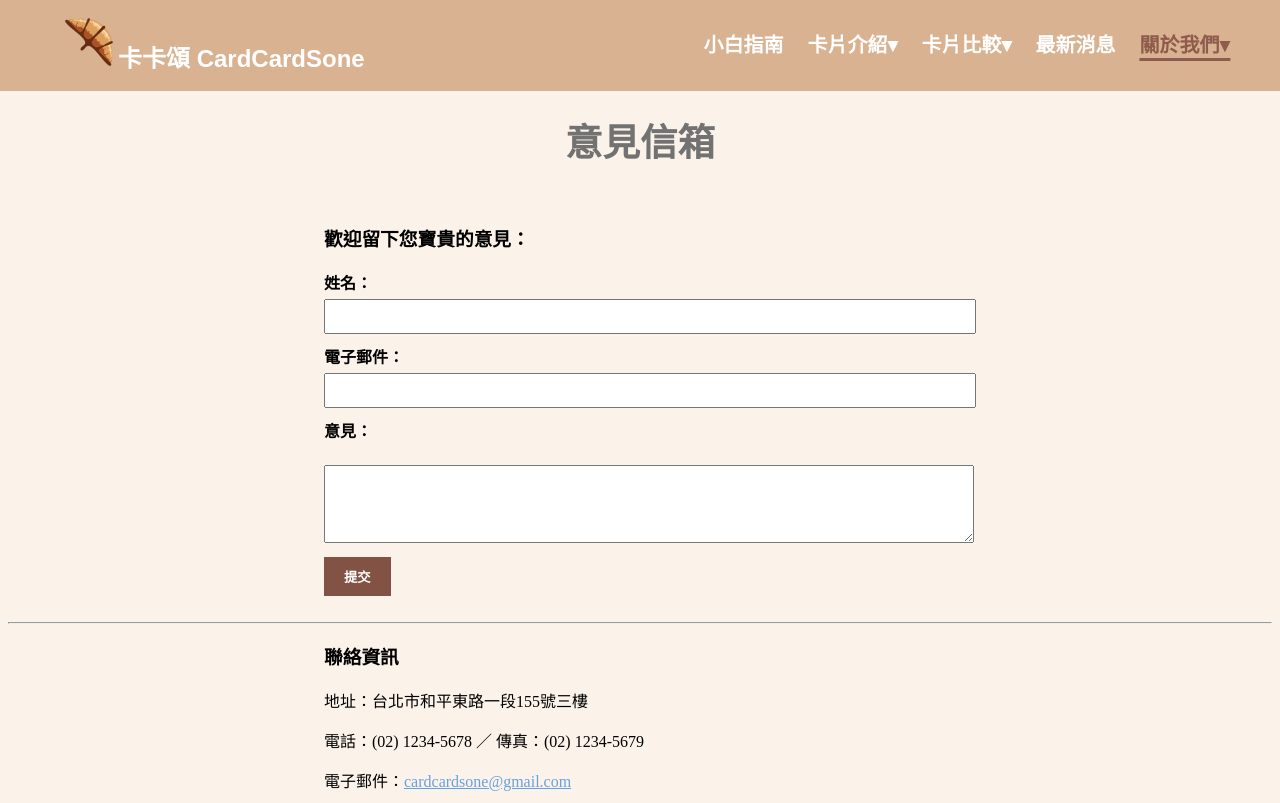
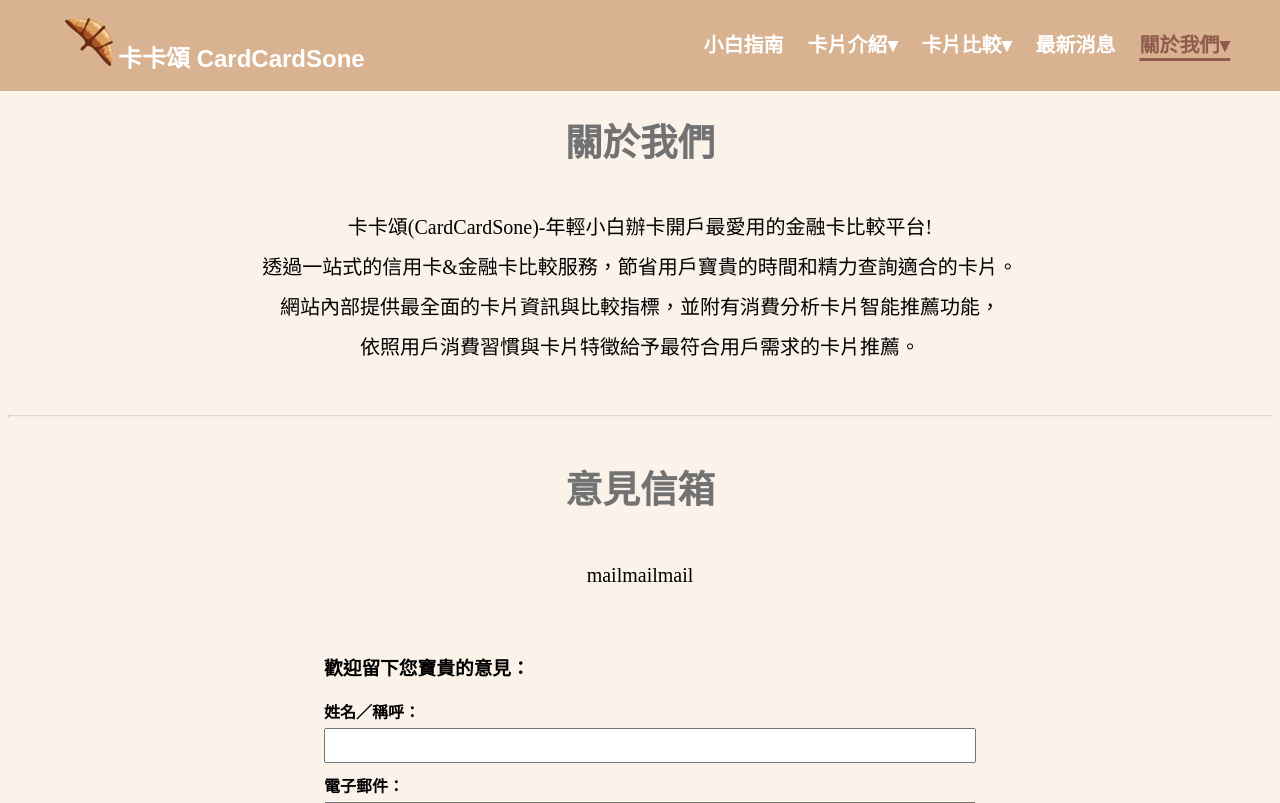
Before and after one commit to chi1007/CardCardSone, a Flask app: page /contact in a window 1280 px wide. Shown: the top 803 px of the page. Run offline with Flask 3, Linux system fonts and the light colour scheme.

Commit message:
意見信箱、小白指南頁面調整

```diff
--- a/webapp/static/css/common.css
+++ b/webapp/static/css/common.css
@@ -1,6 +1,6 @@
 body {
     background-color: #fbf3ea;
-  }
+}
 
 /* 頁頭 */
 .header-container {
--- a/webapp/static/css/mail.css
+++ b/webapp/static/css/mail.css
@@ -1,5 +1,32 @@
 /* 標題&標籤 */
 
+.section-abouttitle{
+    color: #727272;
+    font: 25px/100% Epilogue, sans-serif;
+    display: flex;
+    background-color: #fbf3ea;
+    text-align: center;
+    flex-direction: column;
+    margin-top: 100px;
+    width: 100%;
+    padding: 0px;
+    /* background-image: url('abouttitle.background.jpg'); */
+}
+
+
+.section-content{
+    display: flex;
+    background-color: #fbf3ea;
+    text-align: center;
+    line-height: 2;
+    font-size: 20px;
+    flex-direction: column;
+    padding: 0px;
+    padding-top: 0px;
+    padding-bottom: 20px;
+}
+
+/* 意見信箱 */
 .section-mailtitle {
     color: #727272;
     font: 25px/100% Epilogue, sans-serif;
@@ -7,51 +34,53 @@
     background-color: #fbf3ea;
     text-align: center;
     flex-direction: column;
+    margin-top: 30px;
+    width: 100%;
     padding: 0px;
-    margin-top: 100px;
-    width: 100%;
 }
 
 
-.container {
+
+.mail-container {
     width: 50%;
     margin: 0 auto;
 }
 
-.form {
+.mail-form {
     margin-bottom: 20px;
 }
 
-.label {
+.mail-label {
     display: block;
     margin-bottom: 5px;
     font-weight:bold
 }
 
-.input[type="text"],
-.input[type="email"],
-.textarea {
+.mail-input[type="text"],
+.mail-input[type="email"],
+.mail-textarea {
     width: 100%;
     padding: 8px;
     margin-bottom: 10px;
 }
 
-.button {
+.mail-button {
     padding: 10px 20px;
     background-color: #825245;
     color: #fff;
     border: none;
     cursor: pointer;
-    font-weight:bold
+    font-weight:bold;
+    margin-bottom: 20px;
 }
 
-.button:hover {
+.mail-button:hover {
     background-color: #f4ceb4;
     color: #5e3d34;
-    font-weight:bold
+    /* font-weight:bold */
 }
 
-/* #response {
+/* #mail-response {
     margin-top: 20px;
     padding: 10px;
     border: 1px solid #ccc;
@@ -59,18 +88,39 @@
 
 
 /* 内嵌分隔線 */
-.hr {
-    border: 0;
-    height: 0;
+.hr1 {
+    border: 20;
+    height: 0px;
     border-top: 1px solid rgba(0,0,0,0.1);
-    border-bottom: 1px solid rgba(255,255,255,0.3);
+    /* border-bottom: 1px solid rgba(255,255,255,0.3); */
 }
 
-
-.container contact center {
+.contact_center{
     display: flex;
     flex-direction: column;
     padding: 0 0px;
-    margin-top: 146px;
+    margin-top: 0px;
     width: 100%;
+    text-align:center;
+    align-items: center;
+    font-size: 20px;
 }
+
+.contact-info h3{
+    font-size: 30px;
+}
+
+.map-container {
+    position: relative;
+    width: 100%;
+    padding-bottom: 40%; /* 地圖顯示比例 */
+}
+
+.map-container iframe {
+    position: absolute;
+    top: 0;
+    left: 0;
+    width: 100%;
+    height: 100%;
+    border: 0;
+}
--- a/webapp/templates/CreditCard_mail.html
+++ b/webapp/templates/CreditCard_mail.html
@@ -48,57 +48,62 @@
 </header>
 </div>
 
+<section class="section-abouttitle">
+    <h2>關於我們</h2>
+</section>
+
+<section class="section-content">
+    <p>卡卡頌(CardCardSone)-年輕小白辦卡開戶最愛用的金融卡比較平台!<br>
+    透過一站式的信用卡&金融卡比較服務，節省用戶寶貴的時間和精力查詢適合的卡片。<br>網站內部提供最全面的卡片資訊與比較指標，並附有消費分析卡片智能推薦功能，<br>依照用戶消費習慣與卡片特徵給予最符合用戶需求的卡片推薦。</p>
+</section>
+
+<hr class="hr1">
+
 <section class="section-mailtitle">
     <h2>意見信箱</h2>
 
-
+</section>
+<section class="section-content">
+    <p>mailmailmail</p>
 </section>
 
-    <section class="section-mail">
-        <!-- <p>mailmailmail</p> -->
-
-    </section>
-<br>
-    <div class="container">
+<div class="mail-container">
     <h3>歡迎留下您寶貴的意見：</h3>
     <form id="feedbackForm">
-            <label class=label for="name" >姓名：</label>
-            <input class=input type="text" id="name" name="name" required><br>
-            <label class=label for="email">電子郵件：</label>
-            <input class=input type="email" id="email" name="email" required><br>
-            <label class=label for="message">意見：</label><br>
-            <textarea class=textarea id="message" name="message" rows="4" required></textarea><br>
-            <button class=button type="submit"  >提交</button>
+        <label class=mail-label for="name" >姓名／稱呼：</label>
+        <input class=mail-input type="text" id="name" name="name" required><br>
+        <label class=mail-label for="email">電子郵件：</label>
+        <input class=mail-input type="email" id="email" name="email" required><br>
+        <label class=mail-label for="message">任何意見或想對我們說的話：</label><br>
+        <textarea class=mail-textarea id="message" name="message" rows="4" required></textarea><br>
+        <button class=mail-button type="submit"  >提交</button>
     </form>
-        <div id="response"></div>
+    <!-- <div id="mail-response"></div> -->
 </div>
 
-<br>
-    <hr class="hr1">  <!--分隔線 -->
+<hr class="hr1">
 
-    <article class="container contact center">
-        <!-- <h2>聯絡資訊</h2> -->
+<article class="contact_center">
     <div class="contact-info">
         <h3>聯絡資訊</h3>
         <p>地址：台北市和平東路一段155號三樓</p>
         <p>電話：(02) 1234-5678 ／ 傳真：(02) 1234-5679</p>
         <p>電子郵件：<a href="cardcardsone@gmail.com" style="color:#66a1e4;">cardcardsone@gmail.com</a></p>
     </div>
+    <div class="map-container">
+        <iframe  src="https://www.google.com/maps/embed?pb=!1m18!1m12!1m3!1d3615.2196665937113!2d121.53114180000001!3d25.0266183!2m3!1f0!2f0!3f0!3m2!1i1024!2i768!4f13.1!3m3!1m2!1s0x3442a984299be84d%3A0x548dd76d8f031c04!2zMTA25Y-w5YyX5biC5aSn5a6J5Y2A5ZKM5bmz5p2x6Lev5LiA5q61MTU16Jmf5LiJ!5e0!3m2!1szh-TW!2stw!4v1714894577817!5m2!1szh-TW!2stw" width="600" height="450" style="border:0;" allowfullscreen="" loading="lazy" referrerpolicy="no-referrer-when-downgrade"></iframe>
     </div>
-        <iframe src="https://www.google.com/maps/embed?pb=!1m18!1m12!1m3!1d3615.2196665937113!2d121.53114180000001!3d25.0266183!2m3!1f0!2f0!3f0!3m2!1i1024!2i768!4f13.1!3m3!1m2!1s0x3442a984299be84d%3A0x548dd76d8f031c04!2zMTA25Y-w5YyX5biC5aSn5a6J5Y2A5ZKM5bmz5p2x6Lev5LiA5q61MTU16Jmf5LiJ!5e0!3m2!1szh-TW!2stw!4v1714894577817!5m2!1szh-TW!2stw" width="600" height="450" style="border:0;" allowfullscreen="" loading="lazy" referrerpolicy="no-referrer-when-downgrade"></iframe>
     </article>
 <br>
 
     <footer class="container-footer">
-
-
     <p>© 2024 卡卡頌 | <a href="#" style="color:#ffde99;">隱私政策</a> | <a href="#" style="color:#ffde99;">使用條款</a></p>
     <p>地址：台北市和平東路一段155號三樓</p>
     <p>電話：(02) 1234-5678</p>
     <p>電子郵件：<a href="cardcardsone@gmail.com" style="color:#ffde99;">cardcardsone@gmail.com</p>
 
     </footer>
-
+    <script src="{{ url_for('static', filename='js/CreditCard_mail.js') }}"></script>
     </body>
 
     </html>
--- a/webapp/templates/start_guide.html
+++ b/webapp/templates/start_guide.html
@@ -49,7 +49,7 @@
   </div>
 
     <section class="section-title">
-        <h1></h1>
+        <h2>信用卡小白指南</h2>
     </section>
 
     <section class="section-description">
```
Also changed, not shown: webapp/static/css/start_guide.css (+6 -5 lines). Lines whose indentation alone changed are shown as unchanged.
